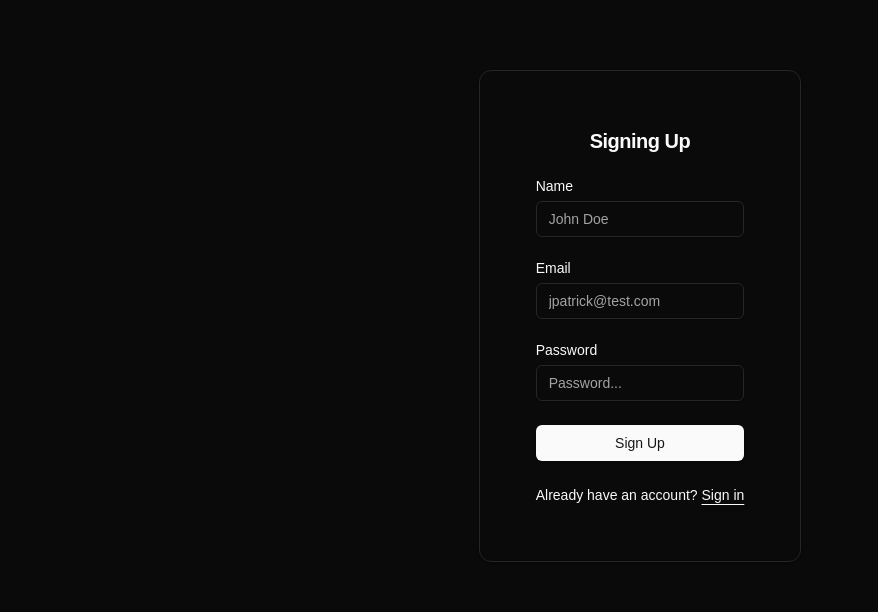
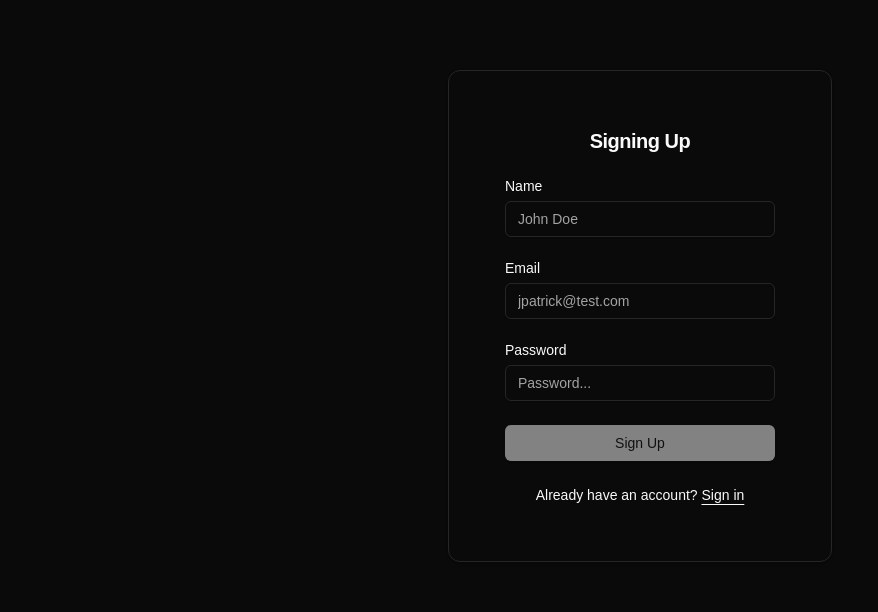
Before and after one commit to beefysalad/NextJS.UI.Basecode, a Next.js app: page /sign-up in a window 1280 px wide. Shown: the part 149-761 px from the top of the page, without its empty margins (0-878 px from the left). Built offline with nearby package versions, Linux system fonts and the light colour scheme; no server answers.

Commit message:
feat: FE sign in and sign up ui improvements

```diff
--- a/src/app/common/magic-strings/index.ts
+++ b/src/app/common/magic-strings/index.ts
@@ -8,6 +8,13 @@ export const APP_STRINGS = {
       SIGNING_IN_LOADING: "Signing in....",
       CONTINUE_WITH: "Or continue with",
       GOOGLE: "Google",
+    },
+    SIGN_UP: {
+      SIGNING_UP: "Signing Up",
+      SIGN_UP_BUTTON: "Sign Up",
+      SIGN_UP_BUTTON_LOADING: "Signing up....",
+      ALREADY_HAVE_AN_ACCOUNT: "Already have an account?",
+      SIGN_IN: "Sign in",
     },
   },
   ERRORS: {
--- a/src/app/components/Auth/SignIn/index.tsx
+++ b/src/app/components/Auth/SignIn/index.tsx
@@ -14,6 +14,7 @@ import Link from "next/link";
 import { useState } from "react";
 
 import { logIn, loginWithEmail } from "@/lib/actions";
+import { isEmptyString } from "@/lib/helper";
 
 export function SignInForm({
   className,
@@ -29,6 +30,12 @@ export function SignInForm({
   const onHandleChange = (e: React.ChangeEvent<HTMLInputElement>) => {
     const { id, value } = e.target;
     setFormData((prev) => ({ ...prev, [id]: value }));
+  };
+  const isButtonDisabled = () => {
+    if (isEmptyString(formData.email) || isEmptyString(formData.password)) {
+      return true;
+    }
+    return loading;
   };
   const onHandleSubmit = async () => {
     if (!formData.email || !formData.password) return;
@@ -55,7 +62,7 @@ export function SignInForm({
   };
   return (
     <div className={cn("flex flex-col gap-6", className)} {...props}>
-      <Card>
+      <Card className='p-6'>
         <CardHeader className='text-center'>
           <CardTitle className='text-xl'>
             {APP_STRINGS.UI.LOGIN.WELCOME_MESSAGE}
@@ -70,7 +77,7 @@ export function SignInForm({
                   id='email'
                   type='email'
                   value={formData.email}
-                  placeholder='jpatrick@test.com'
+                  placeholder='Email...'
                   required
                   onChange={onHandleChange}
                 />
@@ -98,7 +105,7 @@ export function SignInForm({
                 type='submit'
                 className='w-full'
                 onClick={onHandleSubmit}
-                disabled={loading}
+                disabled={isButtonDisabled()}
               >
                 {loading
                   ? APP_STRINGS.UI.LOGIN.SIGNING_IN_LOADING
--- a/src/app/components/Auth/SignUp/index.tsx
+++ b/src/app/components/Auth/SignUp/index.tsx
@@ -2,12 +2,14 @@
 
 import { ROUTES } from "@/app/common/constants/route-pages";
 import { ISignUp } from "@/app/common/interfaces/user";
+import { APP_STRINGS } from "@/app/common/magic-strings";
 import { Button } from "@/components/ui/button";
 import { Card, CardContent, CardHeader, CardTitle } from "@/components/ui/card";
 import { Input } from "@/components/ui/input";
 import { Label } from "@/components/ui/label";
 import { toast } from "@/hooks/use-toast";
 import { signUp } from "@/lib/actions";
+import { isEmptyString } from "@/lib/helper";
 import { cn } from "@/lib/utils";
 import Link from "next/link";
 
@@ -28,6 +30,16 @@ const SignUpForm = ({
     setFormData((prev) => ({ ...prev, [id]: value }));
   };
 
+  const isButtonDisabled = () => {
+    if (
+      isEmptyString(formData.email) ||
+      isEmptyString(formData.name) ||
+      isEmptyString(formData.password)
+    ) {
+      return true;
+    }
+    return loading;
+  };
   const onHandleSubmit = async () => {
     if (!formData.email || !formData.name || !formData.password) return;
     setLoading(true);
@@ -58,12 +70,14 @@ const SignUpForm = ({
   const [loading, setLoading] = useState<boolean>(false);
   return (
     <div
-      className={cn("flex flex-col items-center gap-6", className)}
+      className={cn("flex flex-col gap-6 items-center", className)}
       {...props}
     >
-      <Card className='w-full max-w-2xl p-6 sm:p-8'>
+      <Card className='w-auto sm:w-96 p-6 sm:p-8'>
         <CardHeader className='text-center'>
-          <CardTitle className='text-xl'>Signing Up</CardTitle>
+          <CardTitle className='text-xl'>
+            {APP_STRINGS.UI.SIGN_UP.SIGNING_UP}
+          </CardTitle>
         </CardHeader>
         <CardContent>
           <div className='grid '>
@@ -107,17 +121,19 @@ const SignUpForm = ({
                 type='submit'
                 className='w-full'
                 onClick={onHandleSubmit}
-                disabled={loading}
+                disabled={isButtonDisabled()}
               >
-                {loading ? "Signing Up..." : "Sign Up"}
+                {loading
+                  ? APP_STRINGS.UI.SIGN_UP.SIGN_UP_BUTTON_LOADING
+                  : APP_STRINGS.UI.SIGN_UP.SIGN_UP_BUTTON}
               </Button>
               <div className='text-center text-sm'>
-                Already have an account?{" "}
+                {APP_STRINGS.UI.SIGN_UP.ALREADY_HAVE_AN_ACCOUNT}{" "}
                 <Link
                   href={ROUTES.AUTH.SIGN_IN}
                   className='underline underline-offset-4'
                 >
-                  Sign in
+                  {APP_STRINGS.UI.SIGN_UP.SIGN_IN}
                 </Link>
               </div>
             </div>
--- /dev/null
+++ b/src/lib/helper.ts
@@ -0,0 +1,3 @@
+export const isEmptyString = (value: string): Boolean => {
+  return value === "" ? true : false;
+};
```
